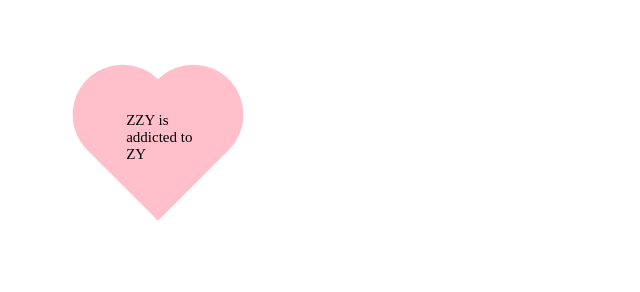
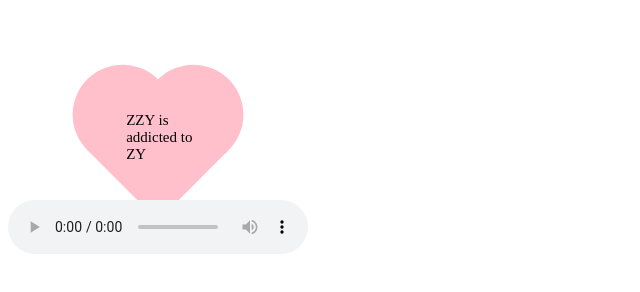
Before and after one commit to NickZhangzyy/zy_zzy.github.io, a plain HTML site: page index.html in a window 1280 px wide. Shown: the whole page, without its empty margins (0-640 px from the left). Drawn offline with Linux system fonts and the light colour scheme.

Commit message:
Update index.html

```diff
--- a/index.html
+++ b/index.html
@@ -50,5 +50,7 @@
 	<div class="one" >
     <span id="content">ZZY is addicted to ZY</span>
     </div>
+	<audio autoplay="autoplay" controls="controls" src=https://win-web-ri01-sycdn.kuwo.cn/9afea0b4338e45dbb9b22781cd2060b1/63b05d82/resource/n3/18/96/2559232396.mp3>
+	</audio>
 </body>
 </html>
```
